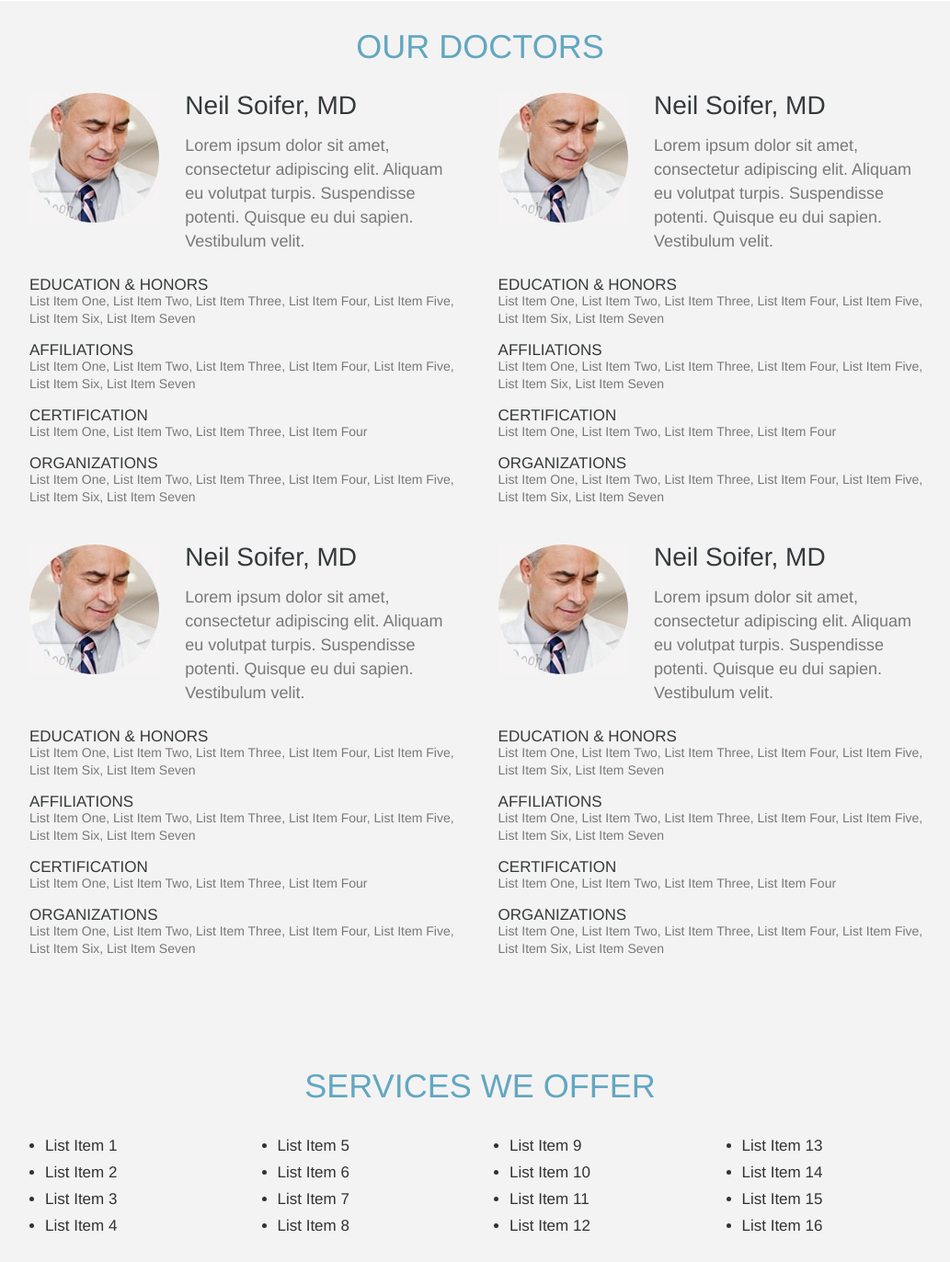
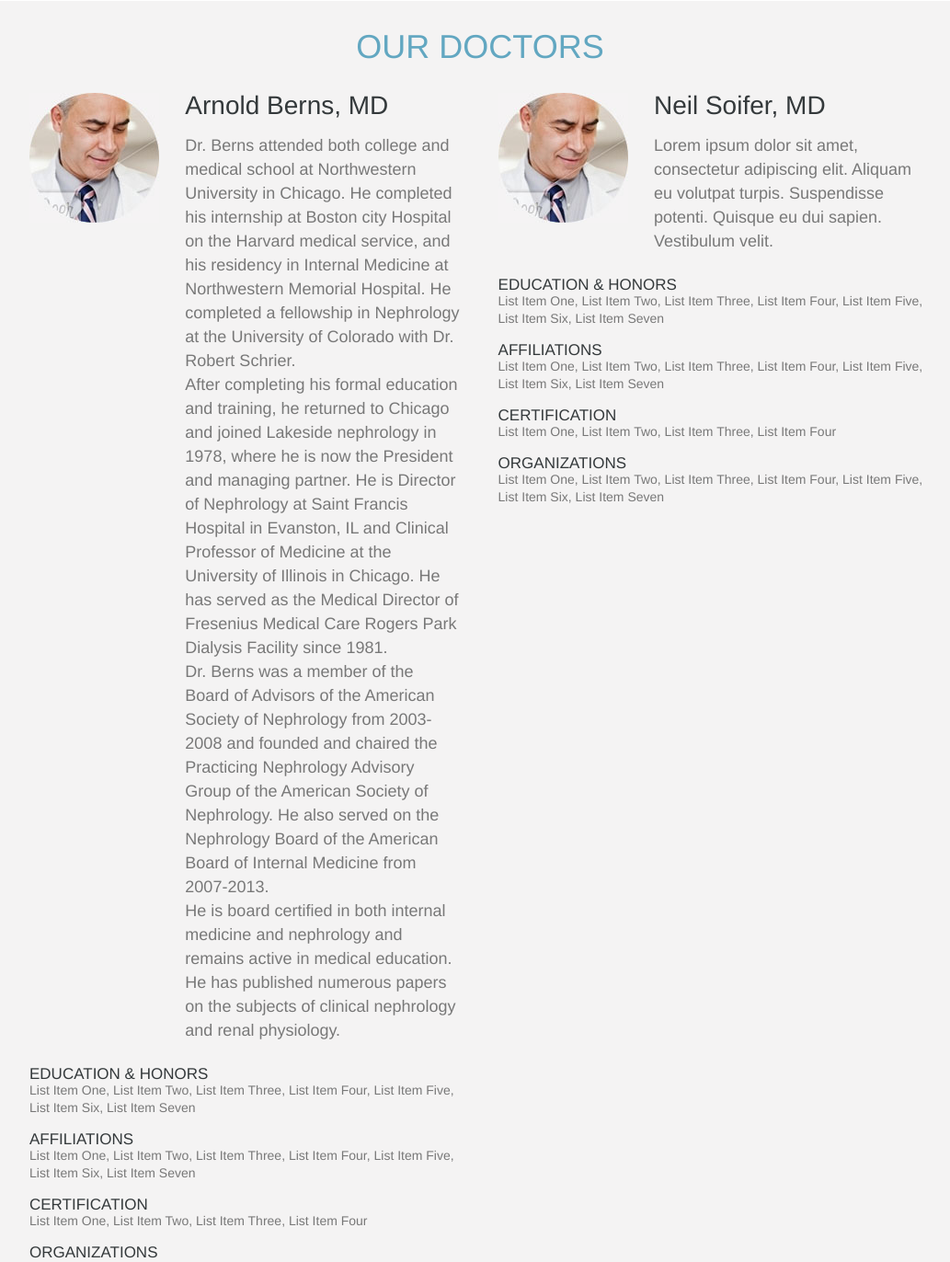
Before and after one commit to nsoifer/static, a PHP site: page / in a window 1280 px wide. Shown: the part 1391-2763 px from the top of the page at 92% size, without its empty margins (118-1151 px from the left). Run offline with PHP 8.4, Linux system fonts and the light colour scheme; some libraries are stand-ins or nearby versions.

Commit message:
bio added

```diff
--- a/index.php
+++ b/index.php
@@ -112,8 +112,11 @@
 		                    <img src="images/pic-doctor-01.jpg" alt="" />
 		                </div>
 		                <div class="right">
-		                    <h3 class="doc-title">Neil Soifer, MD</h3>
-                            <p>Lorem ipsum dolor sit amet, consectetur adipiscing elit. Aliquam eu volutpat turpis. Suspendisse potenti. Quisque eu dui sapien. Vestibulum velit.</p>
+		                    <h3 class="doc-title">Arnold Berns, MD</h3>
+                            <p>Dr. Berns attended both college and medical school at Northwestern University in Chicago. He completed his internship at Boston city Hospital on the Harvard medical service, and his residency in Internal Medicine at Northwestern Memorial Hospital. He completed a fellowship in Nephrology at the University of Colorado with Dr. Robert Schrier.</p>
+                            <p>After completing his formal education and training, he returned to Chicago and joined Lakeside nephrology in 1978, where he is now the President and managing partner.  He is Director of Nephrology at Saint Francis Hospital in Evanston, IL and Clinical Professor of Medicine at the University of Illinois in Chicago.  He has served as the Medical Director of Fresenius Medical Care Rogers Park Dialysis Facility since 1981.</p>
+                            <p>Dr. Berns was a member of the Board of Advisors of the American Society of Nephrology from 2003-2008 and  founded and chaired the Practicing Nephrology Advisory Group of the American Society of Nephrology.  He also served on the Nephrology Board of the American Board of Internal Medicine from 2007-2013.</p>
+                            <p>He is board certified in both internal medicine and nephrology and remains active in medical education.  He has published numerous papers on the subjects of clinical nephrology and renal physiology.</p>
 		                </div>
 		            </div>
 		            <div class="info">
```
